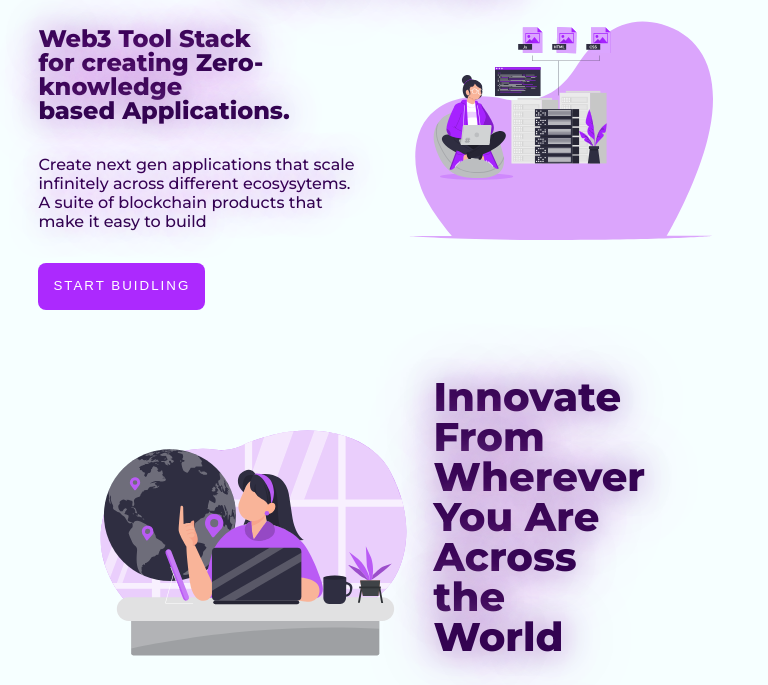
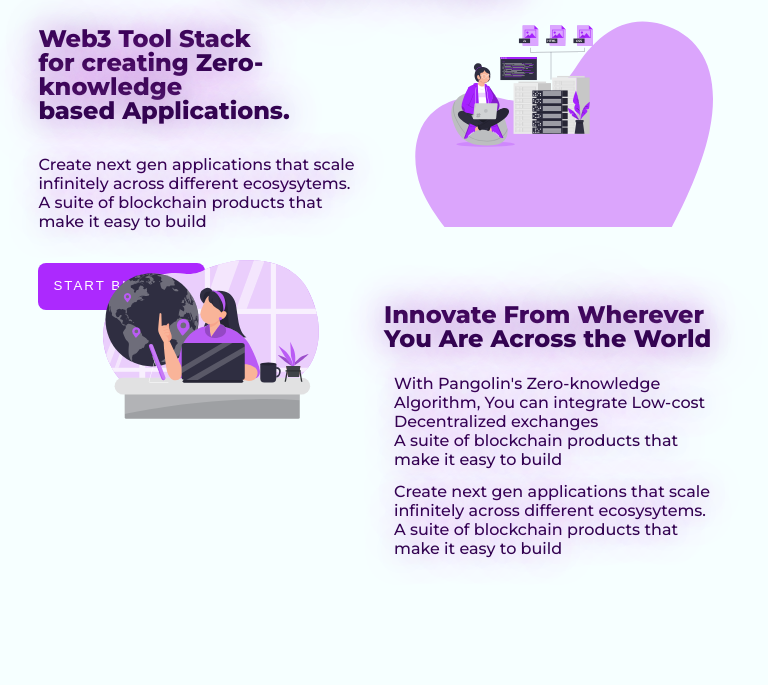
Before and after one commit to LoluBolarinwa/Pangolin, a website: page index.html in a window 768 px wide. Shown: the part 115-800 px from the top of the page. Drawn offline with Linux system fonts and the light colour scheme; a web font is replaced by a local one.

Commit message:
responsive layout second section

```diff
--- a/index.css
+++ b/index.css
@@ -678,7 +678,6 @@
 
     }
 
-
     .textbox2{
         flex: 2;
         /* background-color:greenyellow; */
@@ -701,23 +700,6 @@
 
     }
 
-    .textbox{
-        flex: 2;
-        position:relative;
-        left: 0px;
-        /* background-color:lime; */
-        margin: 0 auto;
-    }
-
-
-        /* background-color:blue; */
-
-    .textbox h4{
-        font-size: 1rem;
-        margin: 0 1rem 0 0;
-        margin-top: 2rem;
-        text-shadow: 0 0 80px rgba(200, 138, 209, 0.976), 0 0 32px rgb(173, 125, 202);
-    }
 
 }
 
@@ -738,20 +720,19 @@
         height: 100%;
     }
 
-    .bigbox{
-        /* box-sizing: border-box; */
-        width: 100vw;
-        height: 40vh;
-        /* background-color:greenyellow; */
-        margin: 0 0;
-        padding-top: 0rem;
-    }
 
     .pangolin{
         color: #ac29fe;
     }
 
-
+    .bigbox{
+        /* box-sizing: border-box; */
+        width: 100vw;
+        height: 32vh;
+        /* background-color:greenyellow; */
+        margin: 0 0;
+        padding-top: 0rem;
+    }
 
     .innerbox{
         /* position: absolute; */
@@ -796,8 +777,6 @@
     }
 
 
-
-
     .svgbox{
         /* flex: 1; */
         /* background-image: url("svg\ files/poddle.svg"); */
@@ -825,5 +804,61 @@
     }
 
 
+
+
+    .bigbox2{
+        width: 90vw;
+        height: 30vh;
+        /* background-color:yellow; */
+        margin: 0px auto;
+        /* padding-top: 2rem; */
+    }
+
+    .innerbox2{
+        /* position: absolute; */
+        display: flex;
+        width: 100%;
+        height: 90%;
+        /* background-color:black; */
+        margin: 0 auto;
+        /* padding: 5px auto; */
+    }
+
+    .svgbox2{
+        flex: 2;
+        margin: 0 auto;
+        /* position:relative; */
+        /* right: 70px; */
+    }
+
+    .svgbox2 img{
+        width:100%;
+        height:80%;
+        position: relative;
+        right: 0;
+        top: 0;
+        /* background-color:brown; */
+    }
+
+    .textbox2{
+        flex: 2;
+        margin: 0 auto;
+        /* background-color:lime; */
+    }
+
+    .textbox2 h1{
+        font-size: 3rem;
+        padding-top: 45px;
+        padding: 50px 0px 10px;
+        /* background-color:blue; */
+        font-size: 1.5rem;
+    }
+
+    .textbox2 h4{
+        margin-top: .8rem;
+        /* text-align: center; */
+        padding: 0px 10px;
+    }
+
 }
 /* and (max-width:1023px){ */
```
